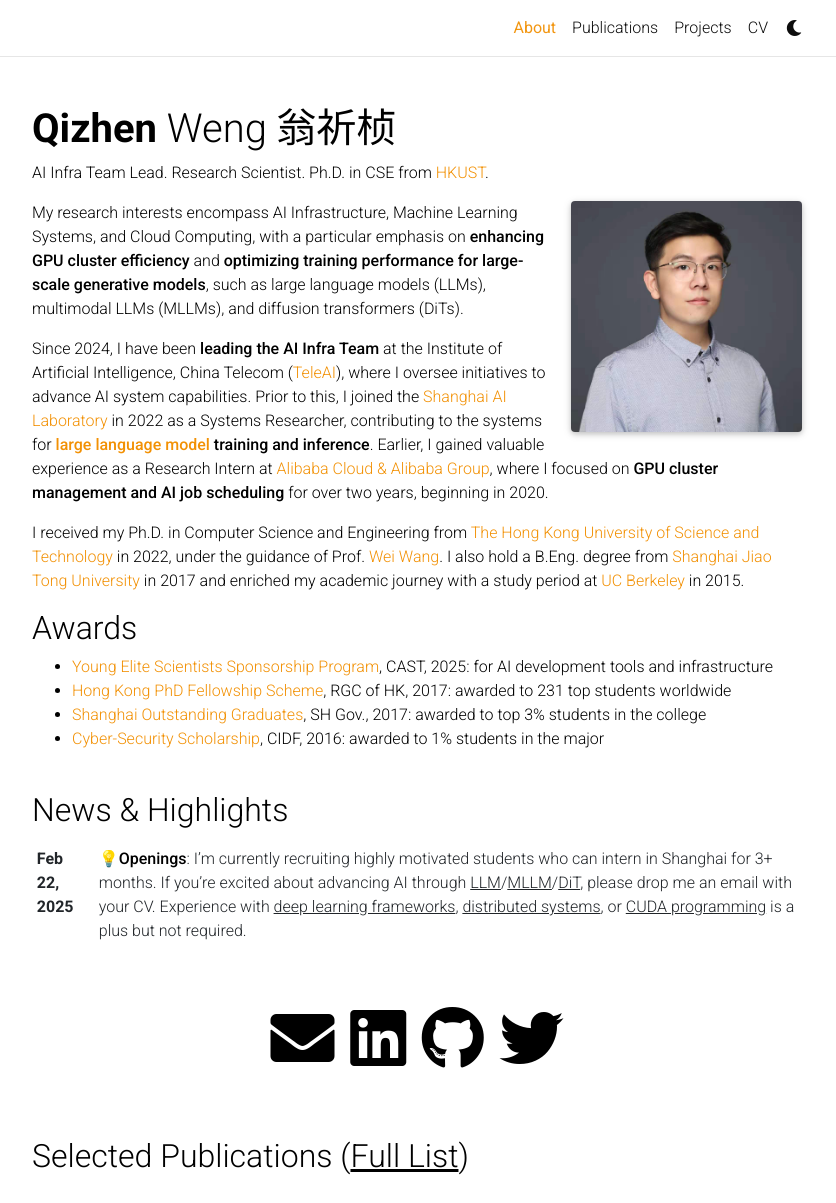
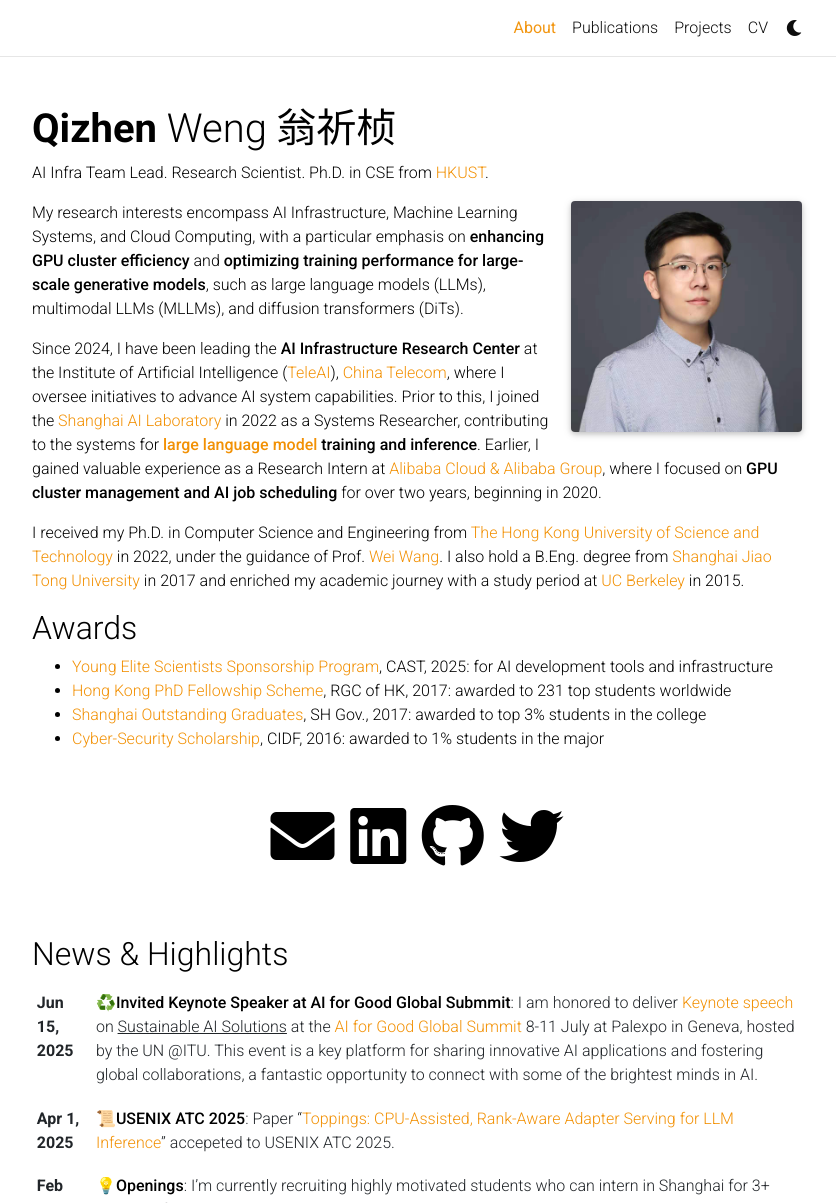
Before and after one commit to qzweng/qzweng.github.io, a Jekyll site: the page built from _pages/about.md, in a window 1280 px wide and 1400 px high, cut to the strip 0-1203 px from the top of the window. Shown: the whole strip, without its empty margins (223-1059 px from the left). Built offline with Jekyll 4.4.1, drawn with Linux system fonts in a browser that asks for light colours; comment, search, counter and statistics services are not loaded; a style sheet for code colours, icons or effects is not loaded.

Commit message:
update: ATC 2025, TeleTron, and AI4Good Keynote

```diff
--- a/_data/repositories.yml
+++ b/_data/repositories.yml
@@ -1,5 +1,6 @@
 github_users:
 
 github_repos:
+  - Tele-AI/TeleTron
   - hkust-adsl/kubernetes-scheduler-simulator
   - alibaba/clusterdata
--- a/_layouts/about.html
+++ b/_layouts/about.html
@@ -41,19 +41,6 @@ layout: default
           <br>
           </div>
 
-          <!-- News -->
-          {% if page.news and site.announcements.enabled -%}
-            <h2><a href="{{ '/news/' | relative_url }}" style="color: inherit;">News & Highlights</a></h2>
-            {%- include news.html limit=true %}
-            <br>
-          {%- endif %}
-
-          <!-- Latest posts -->
-          {% if page.latest_posts -%}
-            <h2><a href="{{ '/blog/' | relative_url }}" style="color: inherit;">Latest posts</a></h2>
-            {%- include latest_posts.html %}
-          {%- endif %}
-
           <!-- Social -->
           {%- if page.social %}
             <div class="social">
@@ -69,6 +56,19 @@ layout: default
             </div>
           {%- endif %}
 
+          <!-- News -->
+          {% if page.news and site.announcements.enabled -%}
+            <h2><a href="{{ '/news/' | relative_url }}" style="color: inherit;">News & Highlights</a></h2>
+            {%- include news.html limit=true %}
+            <br>
+          {%- endif %}
+
+          <!-- Latest posts -->
+          {% if page.latest_posts -%}
+            <h2><a href="{{ '/blog/' | relative_url }}" style="color: inherit;">Latest posts</a></h2>
+            {%- include latest_posts.html %}
+          {%- endif %}
+
           <!-- Selected papers -->
           {% if page.selected_papers -%}
             <h2>Selected Publications (<a href="{{ '/publications/' | relative_url }}" style="color: inherit;"><u>Full List</u></a>)</h2>
--- a/_pages/about.md
+++ b/_pages/about.md
@@ -21,7 +21,9 @@ social: true  # includes social icons at the bottom of the page
 
 My research interests encompass AI Infrastructure, Machine Learning Systems, and Cloud Computing, with a particular emphasis on **enhancing GPU cluster efficiency** and **optimizing training performance for large-scale generative models**, such as large language models (LLMs), multimodal LLMs (MLLMs), and diffusion transformers (DiTs).
 
-Since 2024, I have been **leading the AI Infra Team** at the Institute of Artificial Intelligence, China Telecom ([TeleAI](https://www.linkedin.com/company/the-institute-of-artificial-intelligence-china-telecom-teleai/)), where I oversee initiatives to advance AI system capabilities. Prior to this, I joined the [Shanghai AI Laboratory](https://www.shlab.org.cn/) in 2022 as a Systems Researcher, contributing to the systems for **[large language model](https://www.shlab.org.cn/news/5443847) training and inference**. Earlier, I gained valuable experience as a Research Intern at [Alibaba Cloud & Alibaba Group](https://www.alibabagroup.com/en-US), where I focused on **GPU cluster management and AI job scheduling** for over two years, beginning in 2020.
+Since 2024, I have been leading the **AI Infrastructure Research Center** at the Institute of Artificial Intelligence ([TeleAI](https://www.linkedin.com/company/the-institute-of-artificial-intelligence-china-telecom-teleai/)), [China Telecom](https://www.chinatelecom-h.com/en/global/home.php), where I oversee initiatives to advance AI system capabilities.
+Prior to this, I joined the [Shanghai AI Laboratory](https://www.shlab.org.cn/) in 2022 as a Systems Researcher, contributing to the systems for **[large language model](https://www.shlab.org.cn/news/5443847) training and inference**.
+Earlier, I gained valuable experience as a Research Intern at [Alibaba Cloud & Alibaba Group](https://www.alibabagroup.com/en-US), where I focused on **GPU cluster management and AI job scheduling** for over two years, beginning in 2020.
 
 I received my Ph.D. in Computer Science and Engineering from [The Hong Kong University of Science and Technology](https://hkust.edu.hk/) in 2022, under the guidance of Prof. [Wei Wang](https://www.cse.ust.hk/~weiwa/). I also hold a B.Eng. degree from [Shanghai Jiao Tong University](https://www.sjtu.edu.cn/) in 2017 and enriched my academic journey with a study period at [UC Berkeley](https://www.berkeley.edu/) in 2015.
 
```
Also changed, not shown: _bibliography/papers.bib (+18 -16 lines), _news/news_20240601_atc2025.md (added, +9 -0 lines), _news/news_20240615_ai4good.md (added, +9 -0 lines), _pages/projects.md (+3 -2 lines), assets/img/publication_preview/2025.ATC-Toppings-Li-preview.png (added), assets/img/publication_preview/2025.NSDI-Prism-Yang-preview.png, 1 other file.
